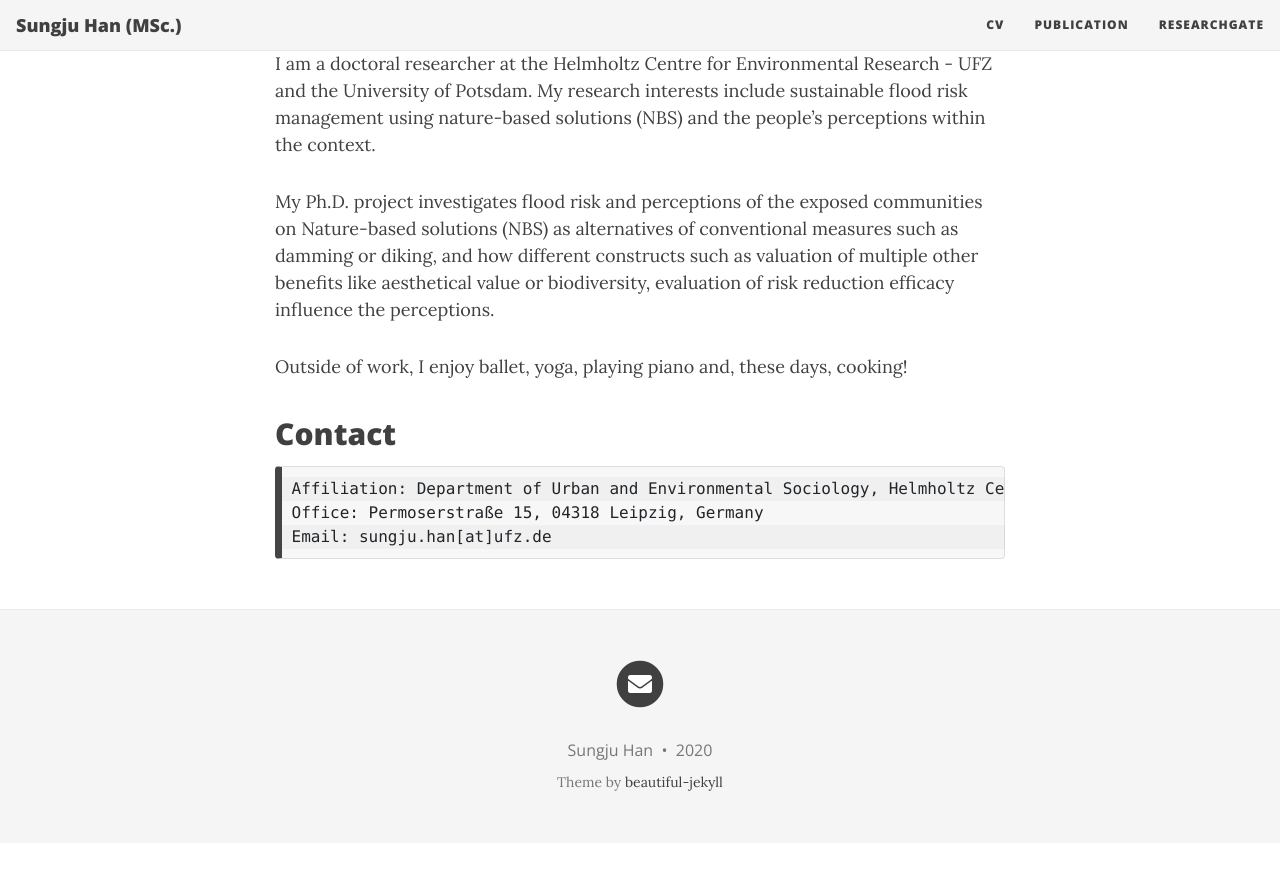
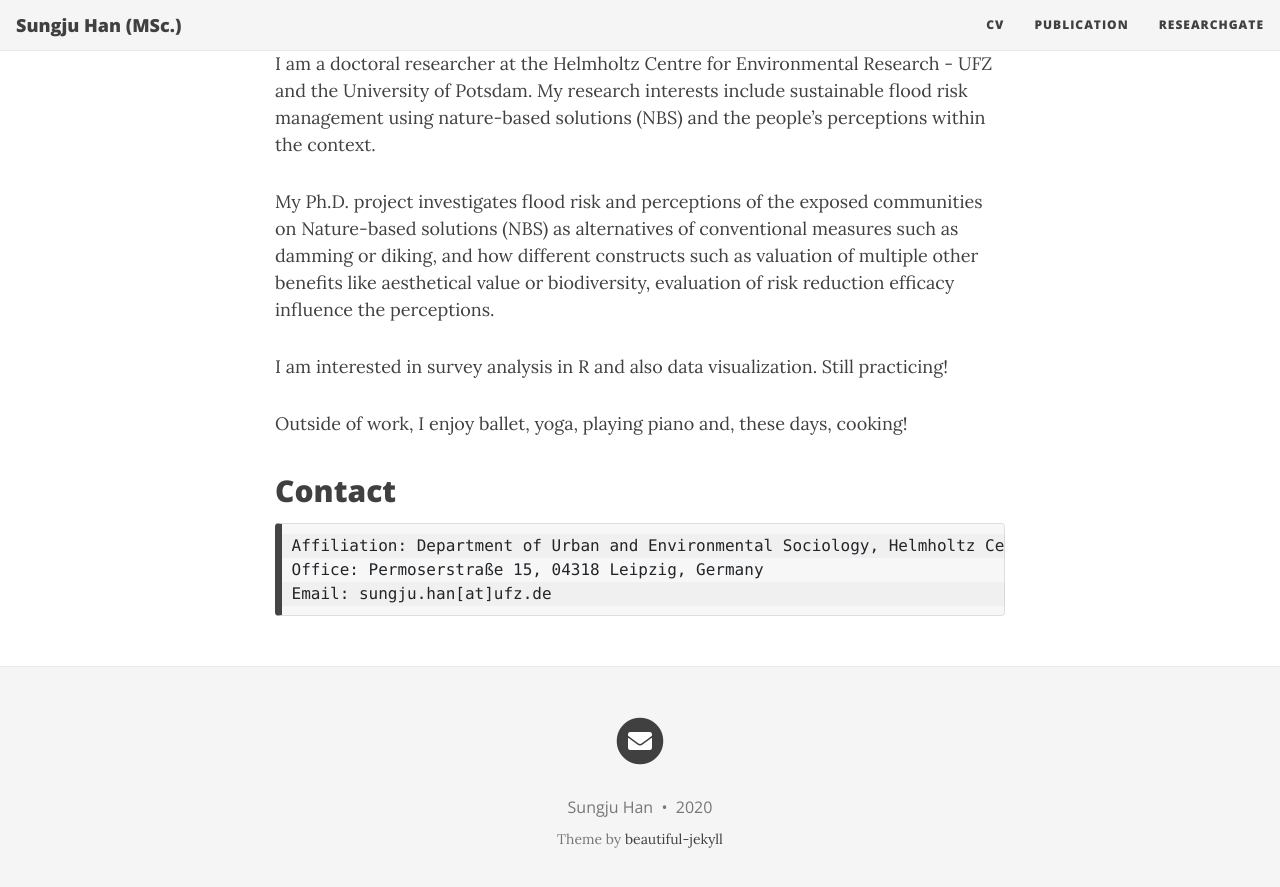
Before and after one commit to sungju-han/sungju-han.github.io, a Jekyll site: the page built from index.md, in a window 1280 px wide and 900 px high, scrolled down 677 px. Shown: the top 887 px of the window. Built offline with Jekyll 4.4.1, drawn with Linux system fonts in a browser that asks for light colours; nearby versions of some CDN libraries; before the commit the page ends 1520 px from its top, so only the background shows below that.

Commit message:
Update index.md

```diff
--- a/index.md
+++ b/index.md
@@ -13,6 +13,8 @@ I am a doctoral researcher at the Helmholtz Centre for Environmental Research -
 
 My Ph.D. project investigates flood risk and perceptions of the exposed communities on Nature-based solutions (NBS) as alternatives of conventional measures such as damming or diking, and how different constructs such as valuation of multiple other benefits like aesthetical value or biodiversity, evaluation of risk reduction efficacy influence the perceptions.
 
+I am interested in survey analysis in R and also data visualization. Still practicing!
+
 Outside of work, I enjoy ballet, yoga, playing piano and, these days, cooking!
 
 ## Contact
```
